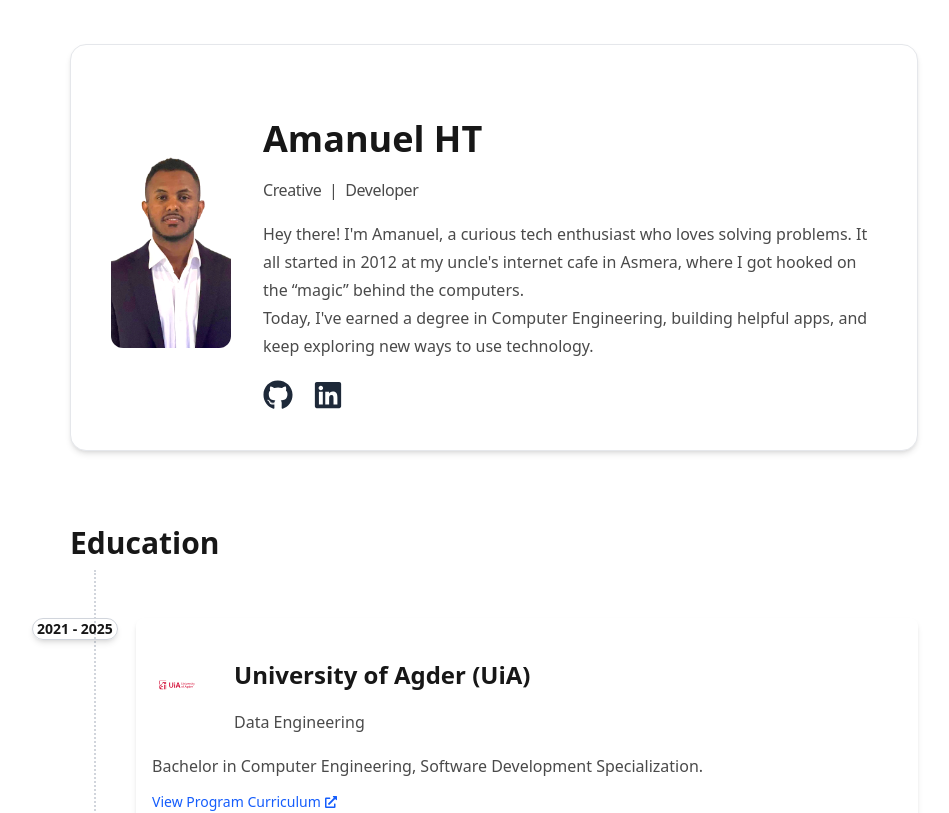
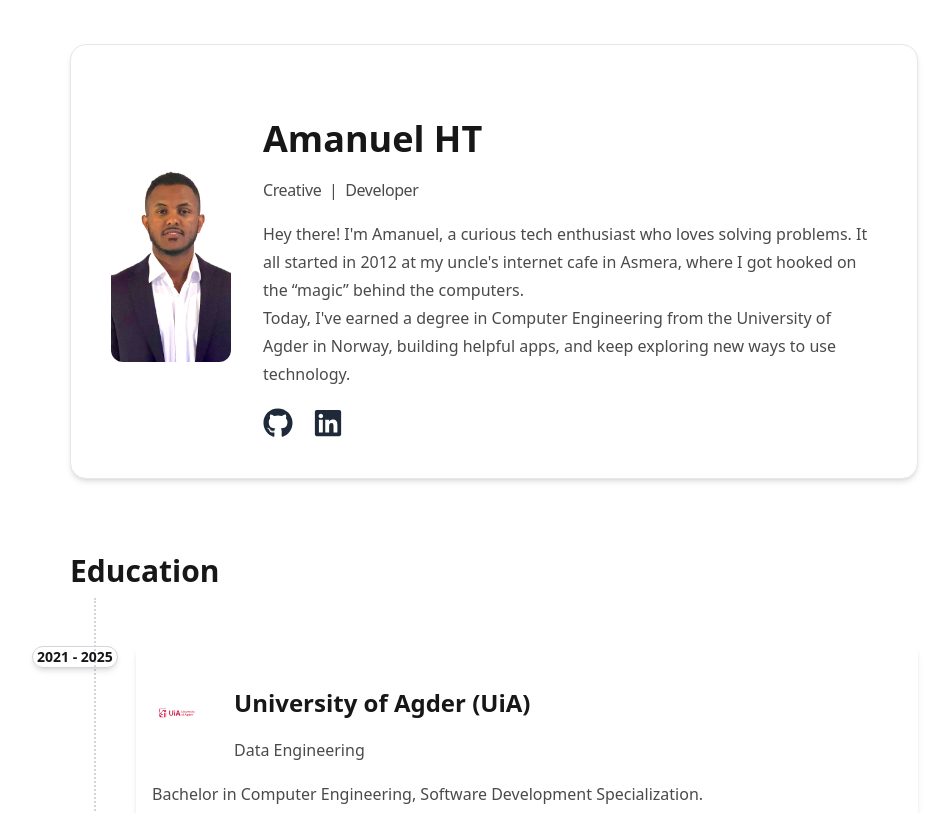
Before and after one commit to amanuelHT/portfolioHT, a Next.js app: page / in a window 1280 px wide. Shown: the top 813 px of the page, without its empty margins (146-1095 px from the left). Built offline with nearby package versions, Linux system fonts and the light colour scheme.

Commit message:
Update About.tsx

```diff
--- a/src/components/sections/About.tsx
+++ b/src/components/sections/About.tsx
@@ -39,7 +39,7 @@ export default function About() {
 
           <p className="text-gray-700 dark:text-gray-300 leading-relaxed">
   Hey there! I&apos;m Amanuel,  a curious tech enthusiast  who loves solving problems. It all started in 2012 at my uncle&apos;s internet cafe in Asmera, where I got hooked on the “magic” behind the computers.<br />
-  Today, I&apos;ve earned a degree in Computer Engineering, building helpful apps, and keep exploring new ways to use technology.
+  Today, I&apos;ve earned a degree in Computer Engineering from the University of Agder in Norway, building helpful apps, and keep exploring new ways to use technology.
 </p>
 
 
```
